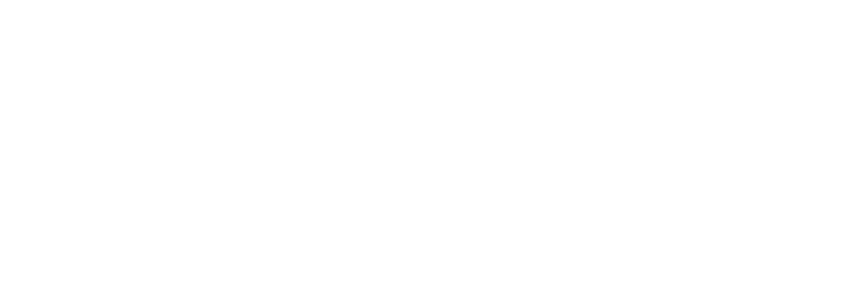
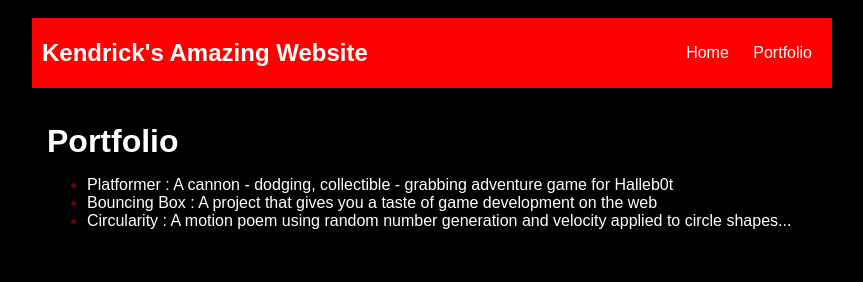
Before and after one commit to KendrickMcKnight/KendrickMcKnight-KendrickMcKnight.github.io, a plain HTML site: page portfolio.html in a window 1280 px wide. Shown: the whole page, without its empty margins (208-1071 px from the left). Drawn offline with Linux system fonts and the light colour scheme.

Commit message:
add index.html and css files

```diff
--- a/portfolio.html
+++ b/portfolio.html
@@ -0,0 +1,33 @@
+<!DOCTYPE HTML>
+<html>
+  <head>
+    <title>Kendrick's Amazing Website</title>
+    <link rel="stylesheet" href="style.css">
+</head>
+
+    <body>
+      <div id="all-contents">
+        <nav>
+            <h1>Kendrick's Amazing Website</h1>
+            <ul id="nav-ul">
+               <li class="nav-li">
+               <a class="nav-a" href="index.html">Home</a>
+             </li>
+             <li class="nav-li">
+               <a class="nav-a" href="portfolio.html">Portfolio</a>
+             </li>
+         </ul>
+     </nav>
+     <main>
+      <div class="content">
+          <h1>Portfolio</h1>
+          <ul id="portfolio">
+            <li><a href="projects/platformer/">Platformer : A cannon - dodging, collectible - grabbing adventure game for Halleb0t</a></li>
+            <li><a href="projects/bouncing-box/">Bouncing Box : A project that gives you a taste of game development on the web </a></li>
+            <li><a href="projects/circularity/">Circularity : A motion poem using random number generation and velocity applied to circle shapes...</a></li>
+          </ul>
+      </div>
+  </main>
+ </div>
+    </body>
+</html>
--- a/style.css
+++ b/style.css
@@ -1,6 +1,6 @@
 body {
     background: rgb(0, 0, 0);
-    color: rgb(45, 45, 45);
+    color: rgba(255, 0, 0, 0.463);
     padding: 10px;
     font-family: arial;
 }
@@ -11,7 +11,7 @@ body {
 
 /* navigation menu */
 nav {
-    background: rgb(255, 255, 255);
+    background: rgb(255, 0, 0);
    margin: 0 auto;
    margin-bottom: 20px;
     display: flex;
@@ -20,7 +20,7 @@ nav {
 h1 {
     display: flex;
     align-items: center;
-    color: white;
+    color: rgb(255, 255, 255);
     flex: 1;
     margin: 0;
 }
@@ -33,12 +33,12 @@ h1 {
 }
 a {
     text-decoration: none;
-    color: #fff;
+    color: #ffffff;
 }
 
 /* main container area beneath menu */
 main {
-    background: rgba(255, 255, 255, 0.95);
+    background: rgba(0, 0, 0, 0.95);
     display: flex;
 }
 .sidebar {
@@ -55,7 +55,7 @@ main {
 
 /* portfolio styles */
 #interests {
-    border: 4px silver ridge;
+    border: 4px rgb(255, 0, 0) ridge;
     padding: 8px;
 }
 h2, h3 {
```
